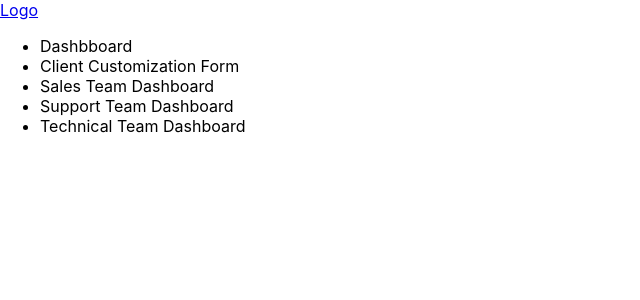
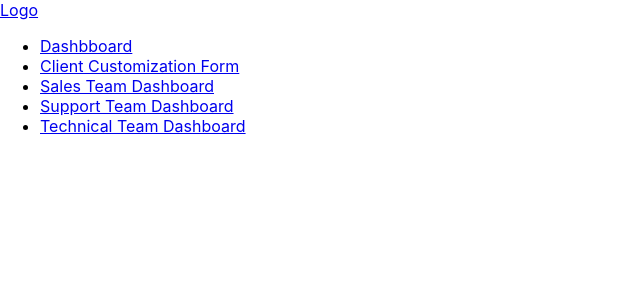
Before and after one commit to SinghVivek2023/customization-app, a React (Create React App) app: page / in a window 1280 px wide. Shown: the top 300 px of the page, without its empty margins (0-640 px from the left). Built offline with nearby package versions, Linux system fonts and the light colour scheme.

Commit message:
updated the dashboard as its navlinks to every of components folder

```diff
--- a/src/Dashbboard.js
+++ b/src/Dashbboard.js
@@ -1,17 +1,34 @@
 import React from "react";
+import { NavLink } from "react-router-dom";
 
 function Dashbboard() {
   return (
     <>
       <header>
-        <a href="#">Logo</a>
+        <NavLink to="#">Logo</NavLink>
         <nav>
           <ul>
-            <li>Dashbboard</li>
-            <li>Client Customization Form</li>
-            <li>Sales Team Dashboard</li>
-            <li>Support Team Dashboard</li>
-            <li>Technical Team Dashboard</li>
+            <li>
+              <NavLink to="/">Dashbboard</NavLink>
+            </li>
+            <li>
+              <NavLink to="/ClientCustomizationForm">
+                Client Customization Form
+              </NavLink>
+            </li>
+            <li>
+              <NavLink to="/SalesteamDashboard">Sales Team Dashboard</NavLink>
+            </li>
+            <li>
+              <NavLink to="/SupportTeamDashboard">
+                Support Team Dashboard
+              </NavLink>
+            </li>
+            <li>
+              <NavLink to="/TechnicalTeamDashboard">
+                Technical Team Dashboard
+              </NavLink>
+            </li>
           </ul>
         </nav>
       </header>
```
